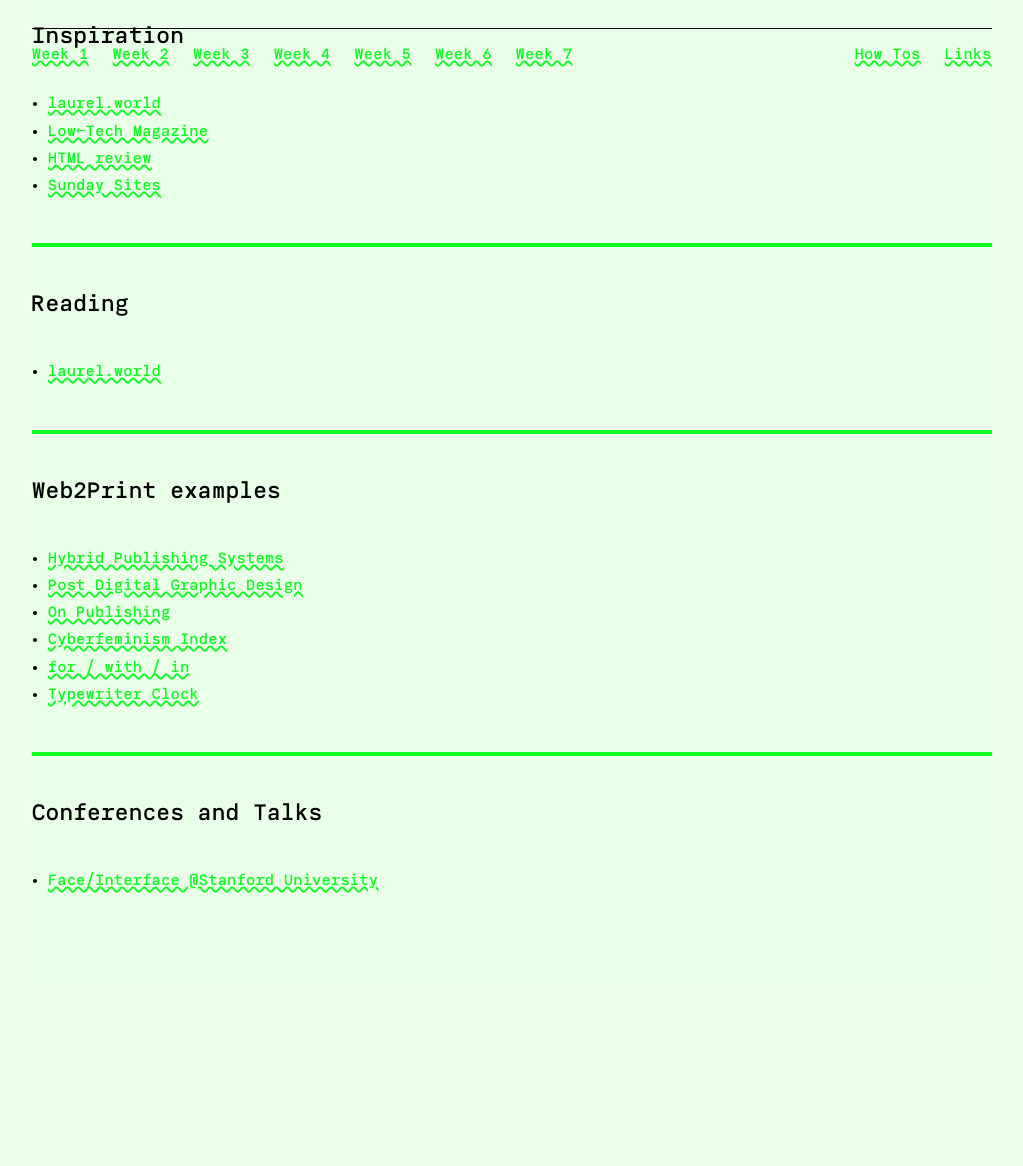
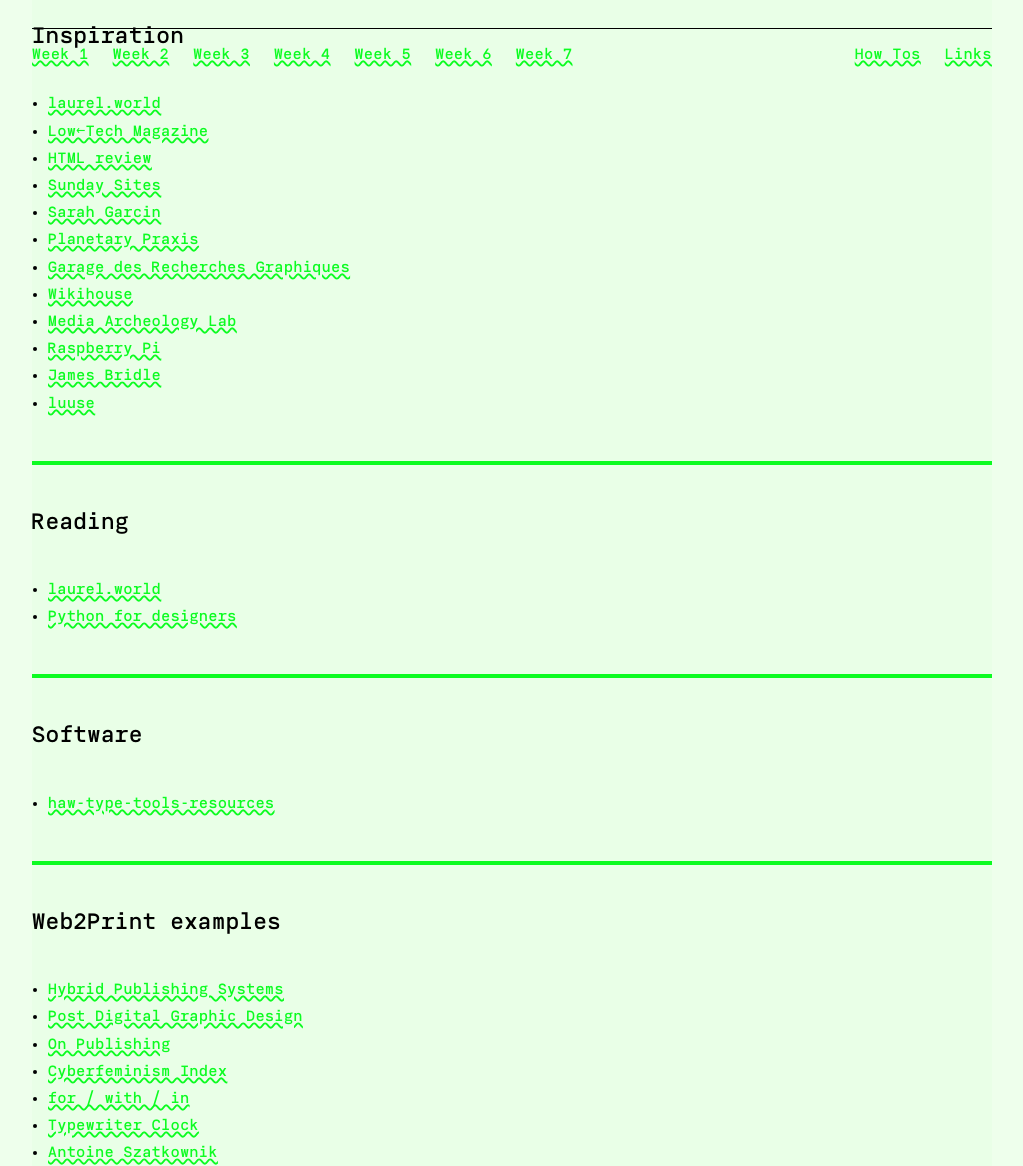
Before and after one commit to haw-type-design/web2print, a plain HTML site: page links.html in a window 1280 px wide. Shown: the part 720-1886 px from the top of the page, without its empty margins (128-1151 px from the left). Before the commit the page ends 1754 px from the top, so only its background shows below. Drawn offline with Linux system fonts and the light colour scheme.

Commit message:
Revamped links section

```diff
--- a/links.html
+++ b/links.html
@@ -45,6 +45,14 @@
                     <li><a href="https://solar.lowtechmagazine.com/" target="_blank">Low&larr;Tech Magazine</a></li>
                     <li><a href="https://thehtml.review/" target="_blank">HTML review</a></li>
                     <li><a href="https://sundaysites.cafe/" target="_blank">Sunday Sites</a></li>
+                    <li><a href="https://sarahgarcin.com/">Sarah Garcin</a></li>
+                    <li><a href="https://planetarypraxis.org">Planetary Praxis</a></li>
+                    <li><a href="https://www.g-r-g.fr/projets">Garage des Recherches Graphiques</a></li>
+                    <li><a href="https://www.wikihouse.cc/">Wikihouse</a></li>
+                    <li><a href="https://www.mediaarchaeologylab.com/">Media Archeology Lab</a></li>
+                    <li><a href="https://www.raspberrypi.com/">Raspberry Pi</a></li>
+                    <li><a href="https://jamesbridle.com/">James Bridle</a></li>
+                    <li><a href="https://luuse.io/">luuse</a></li>
                 </ul>
             </section>
 
@@ -53,6 +61,14 @@
                 <h2>Reading</h2>
                 <ul>
                     <li><a href="https://laurelschwulst.com/" target="_blank">laurel.world</a></li>
+                    <li><a href="https://pythonfordesigners.com/" target="_blank">Python for designers</a></li>
+                </ul>
+            </section>
+
+            <section>
+                <h2>Software</h2>
+                <ul>
+                    <li><a href="https://github.com/simonthi/haw-type-tools-resources" >haw-type-tools-resources</a></li>
                 </ul>
             </section>
 
@@ -65,6 +81,7 @@
                     <li><a href="https://cyberfeminismindex.com" target="_blank">Cyberfeminism Index</a></li>
                     <li><a href="https://htmloutput.risd.gd/" target="_blank">for / with / in</a></li>
                     <li><a href="https://vasilis.nl/clocks/typewriter-clock/05/" target="_blank">Typewriter Clock</a></li>
+                    <li><a href="https://www.antoineszatkownik.com/">Antoine Szatkownik</a></li>
                 </ul>
             </section>
 
```
